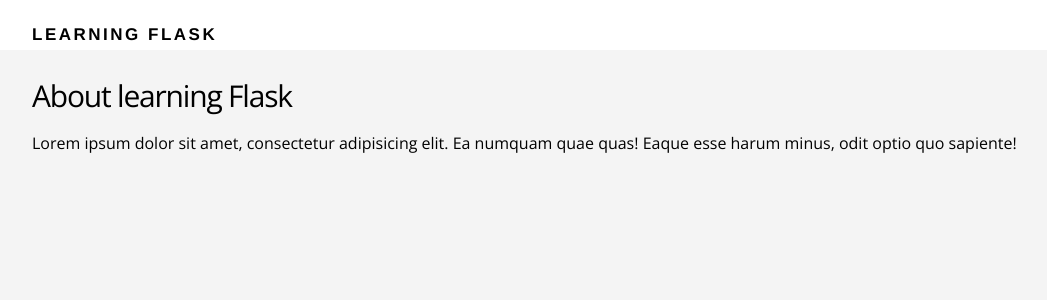
After one commit to ajlouis/learning-flask, a Flask app: page /about in a window 1280 px wide. The commit adds this page. Shown: the top 300 px of the page, without its empty margins (108-1155 px from the left). Run offline with Flask 2, Linux system fonts and the light colour scheme.

Commit message:
about page added

```diff
--- a/routes.py
+++ b/routes.py
@@ -8,5 +8,10 @@ def index():
     return render_template("index.html")
 
 
+@app.route("/about")
+def about():
+    return render_template("about.html")
+
+
 if __name__ == "__main__":
     app.run(debug=True)
--- /dev/null
+++ b/templates/about.html
@@ -0,0 +1,12 @@
+{% extends "layout.html"%}
+
+{% block content %}
+<main class="about-section">
+    <div class="container">
+        <h2>About learning Flask</h2>
+        <p>Lorem ipsum dolor sit amet, consectetur adipisicing elit. Ea numquam quae quas! Eaque esse harum minus, odit
+            optio quo sapiente!</p>
+    </div>
+</main>
+
+{% endblock %}
--- a/templates/index.html
+++ b/templates/index.html
@@ -5,7 +5,7 @@
         <div class="section-content">
             <h2>Discover places near you</h2>
             <a href="#" class="btn-primary">Sign Up</a>
-            <a href="#" class="btn-secondary">Learn more</a>
+            <a href="{{url_for('about')}}" class="btn-secondary">Learn more</a>
         </div>
 
         <div class="section-device">
```
